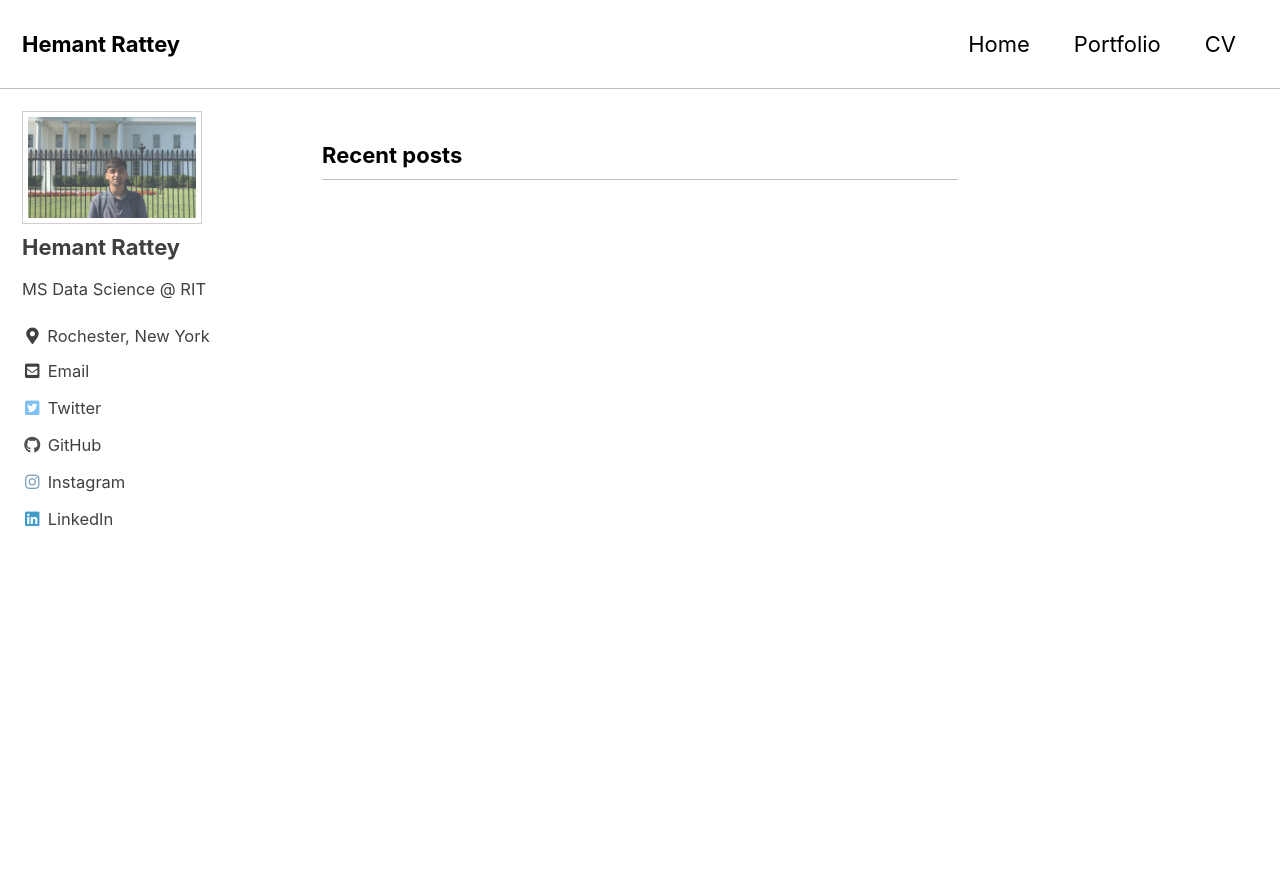
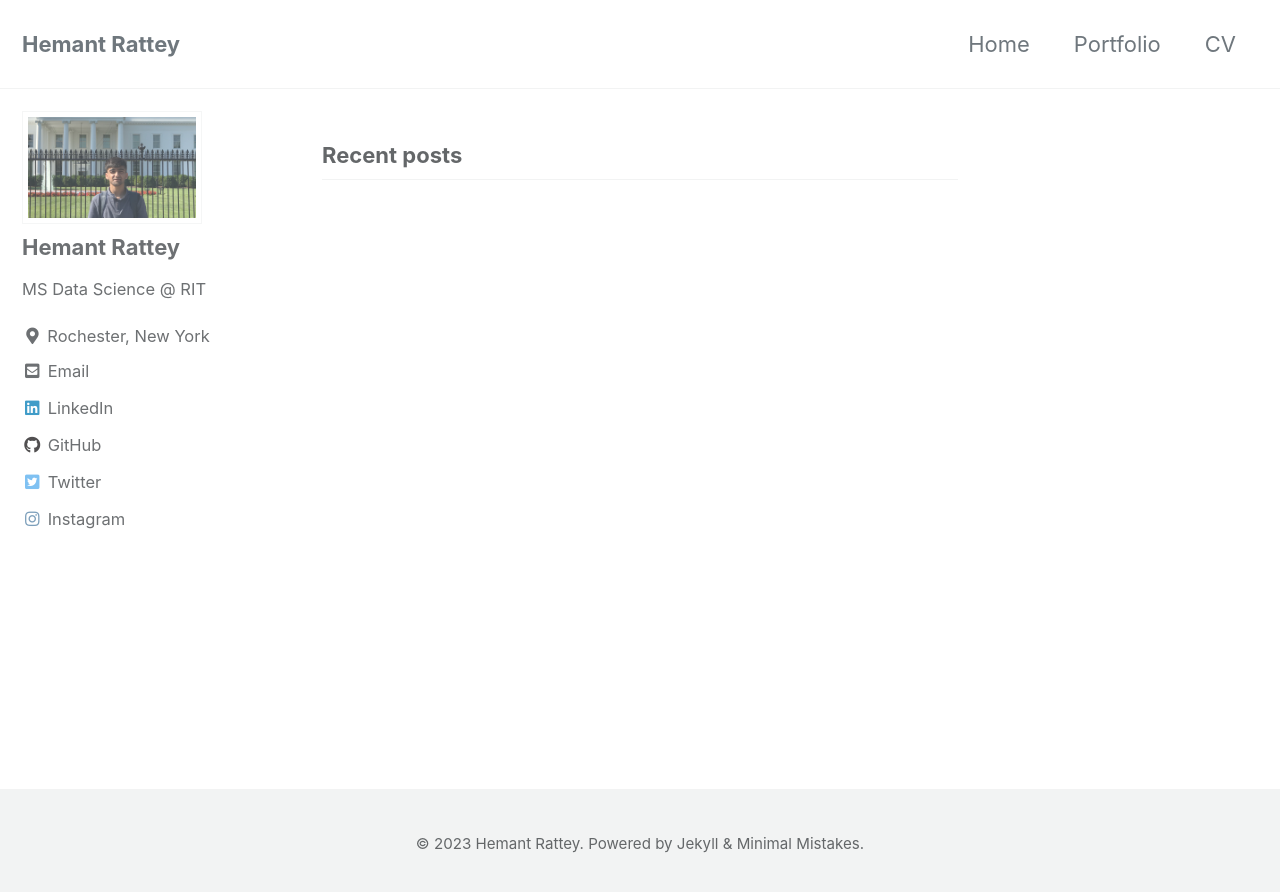
Before and after one commit to hemantrattey/Website, a Jekyll site: the page built from index.html, in a window 1280 px wide. Shown: the top 892 px of the page. Built offline with Jekyll 4.4.1, drawn with Linux system fonts in a browser that asks for light colours; cached includes are drawn as plain includes; the list of posts is cut into pages by our own code.

Commit message:
Updated _sass/_footer.scss

```diff
--- a/_config.yml
+++ b/_config.yml
@@ -12,7 +12,7 @@
 
 # theme                  : "minimal-mistakes-jekyll"
 # remote_theme           : "mmistakes/minimal-mistakes"
-minimal_mistakes_skin    : "contrast" # "air", "aqua", "contrast", "dark", "dirt", "neon", "mint", "plum", "sunrise"
+minimal_mistakes_skin    : "default" # "air", "aqua", "contrast", "dark", "dirt", "neon", "mint", "plum", "sunrise"
 # minimal_mistakes_skin2   : "dark"
 
 # Site Settings
@@ -117,24 +117,22 @@ author:
     # - label: "Website"
     #   icon: "fas fa-fw fa-link"
     #   # url: "https://your-website.com"
+    - label: "LinkedIn"
+      icon: "fab fa-fw fa-linkedin"
+      url: "https://linkedin.com/in/hemantrattey"
+    - label: "GitHub"
+      icon: "fab fa-fw fa-github"
+      url: "https://github.com/hemantrattey"
     - label: "Twitter"
       icon: "fab fa-fw fa-twitter-square"
       url: "https://twitter.com/hemantrattey"
     - label: "Facebook"
       icon: "fab fa-fw fa-facebook-square"
       # url: "https://facebook.com/"
-    - label: "GitHub"
-      icon: "fab fa-fw fa-github"
-      url: "https://github.com/hemantrattey"
     - label: "Instagram"
       icon: "fab fa-fw fa-instagram"
       url: "https://instagram.com/hemantrattey"
-    - label: "LinkedIn"
-      icon: "fab fa-fw fa-linkedin"
-      url: "https://linkedin.com/in/hemantrattey"
-    # - label: "CV"
-    #   icon: "fas fa-file-pdf"
-    #   url: "/assets/Rupali_Bhati.pdf"
+
 
 # Site Footer
 footer:
--- a/_sass/minimal-mistakes/_footer.scss
+++ b/_sass/minimal-mistakes/_footer.scss
@@ -4,7 +4,7 @@
 
 .page__footer {
   @include clearfix;
-  float: left;
+  // float: left;
   text-align: center;
   margin-left: 0;
   margin-right: 0;
@@ -21,7 +21,7 @@
   animation: $intro-transition;
   -webkit-animation-delay: 0.45s;
   animation-delay: 0.45s;
-  // background-color: $footer-background-color;
+  background-color: $footer-background-color;
 
   footer {
     @include clearfix;
@@ -49,7 +49,7 @@
   .fab,
   .far,
   .fal {
-    color: $text-color;
+    color: $muted-text-color;
   }
 }
 
```
